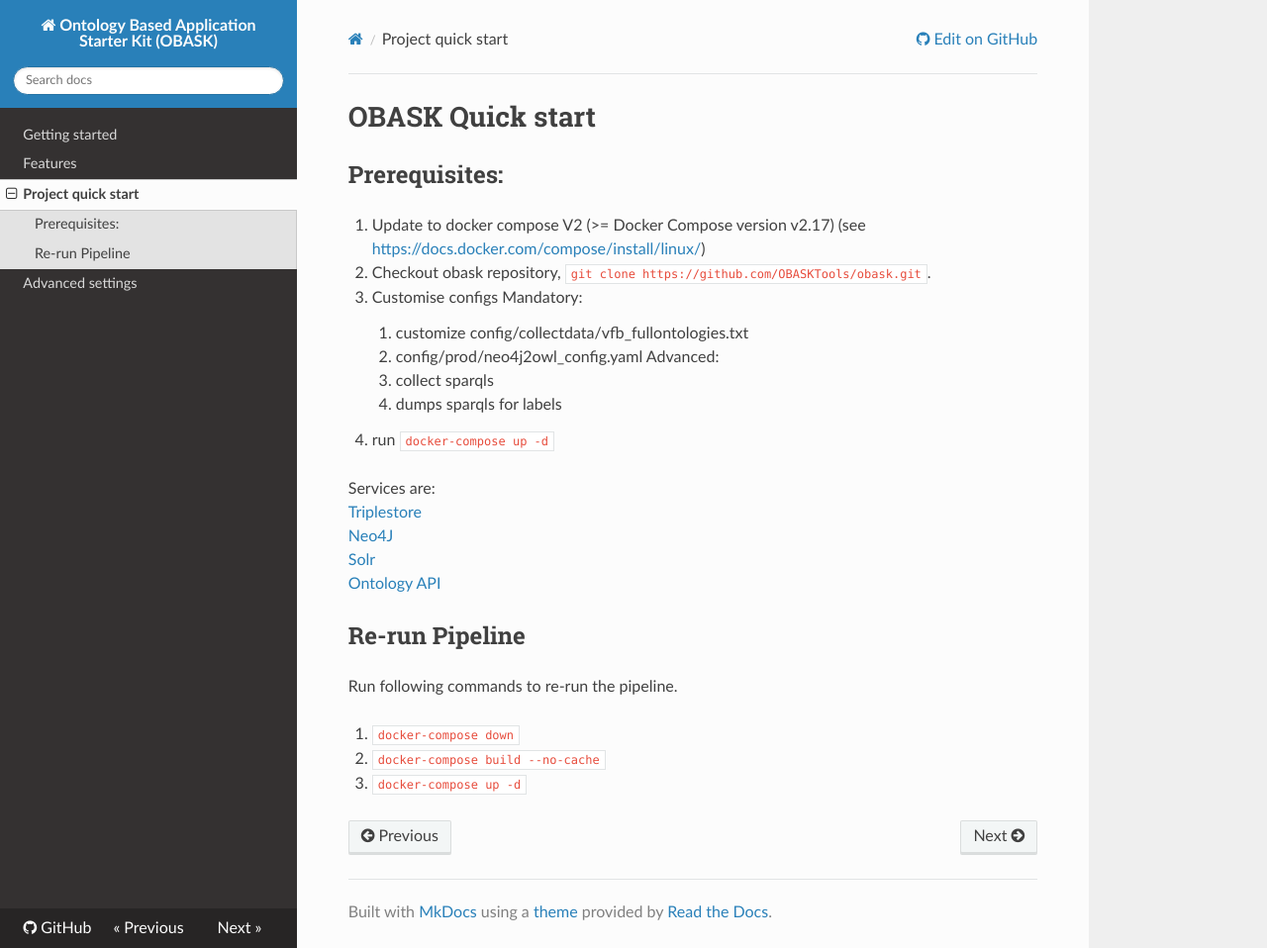
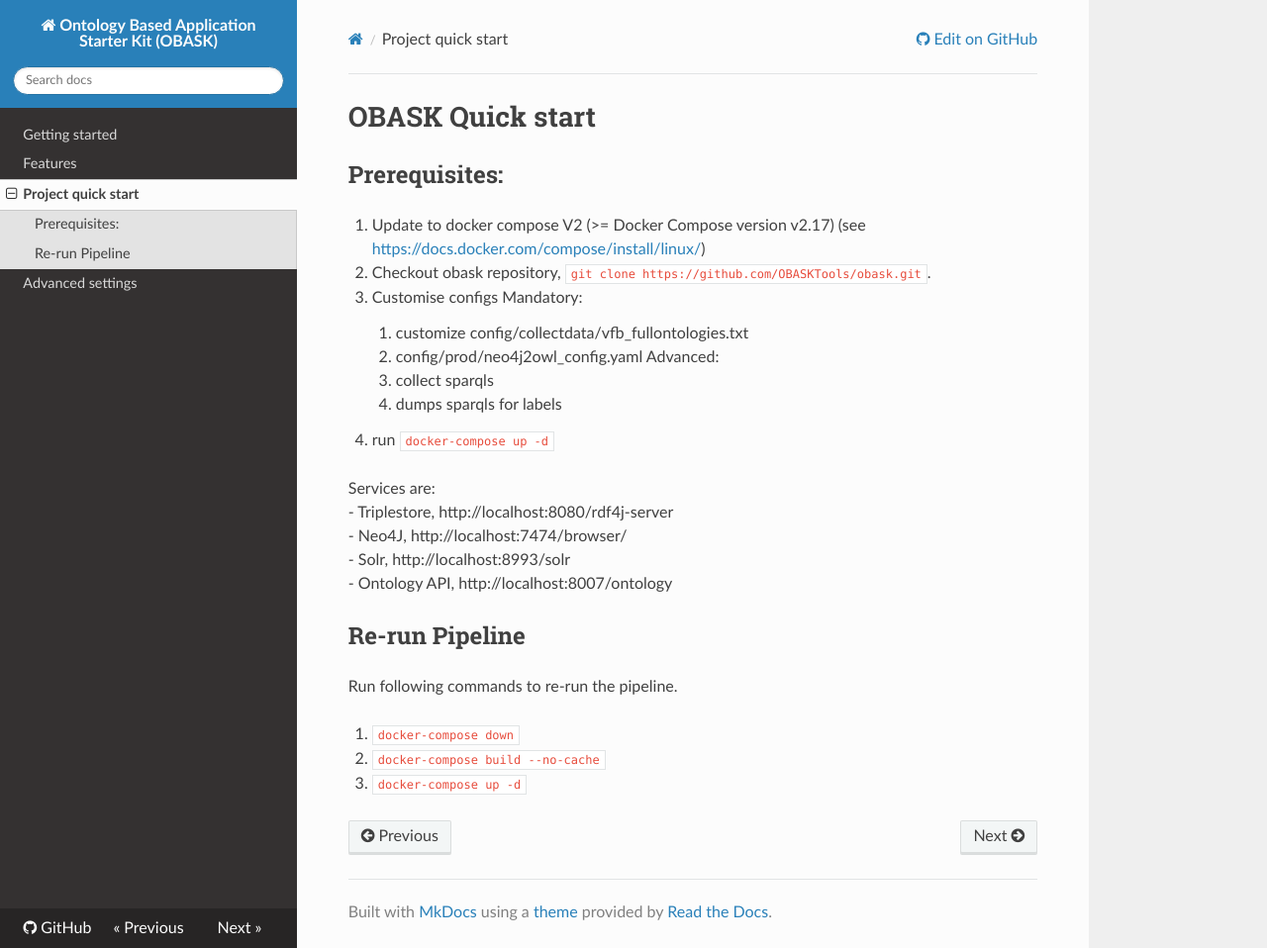
Before and after one commit to OBASKTools/obask, an MkDocs documentation site: the page built from docs/quick_start.md, in a window 1280 px wide and 958 px high. Shown: the whole window at 99% size. Built offline with MkDocs 1.6.1, drawn with Linux system fonts in a browser that asks for light colours; nearby versions of some CDN libraries.

Commit message:
Update quick_start.md

```diff
--- a/docs/quick_start.md
+++ b/docs/quick_start.md
@@ -18,10 +18,10 @@
 3. run `docker-compose up -d`
 
 Services are:
-[Triplestore](http://localhost:8080/rdf4j-server)
-[Neo4J](http://localhost:7474/browser/)
-[Solr](http://localhost:8993/solr)
-[Ontology API](http://localhost:8007/ontology)
+- Triplestore, http://localhost:8080/rdf4j-server
+- Neo4J, http://localhost:7474/browser/
+- Solr, http://localhost:8993/solr
+- Ontology API, http://localhost:8007/ontology
 
 
 ## Re-run Pipeline
```
